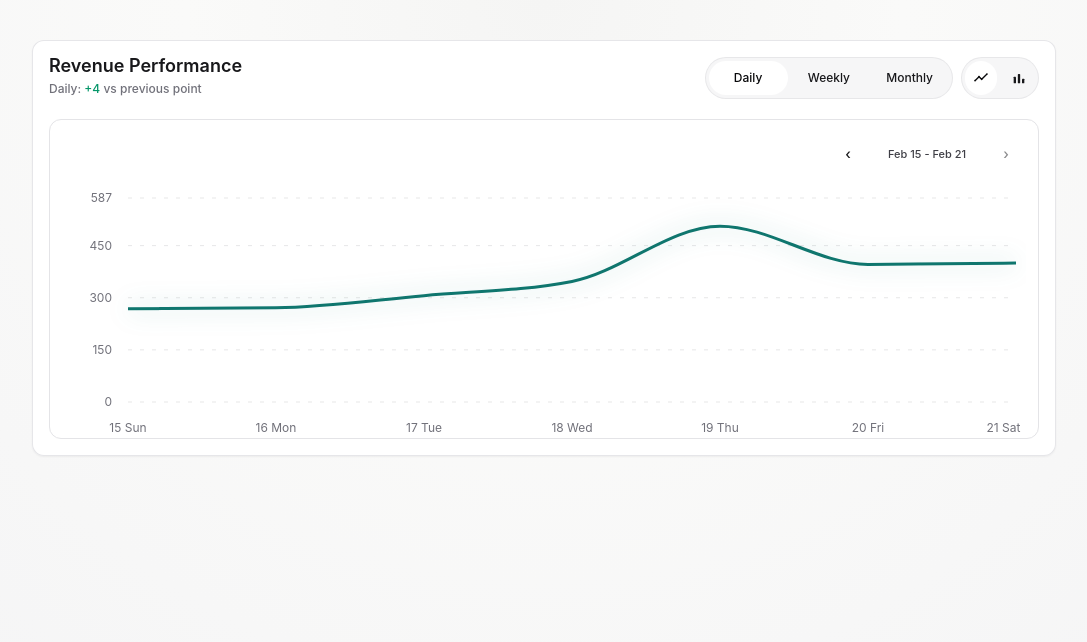
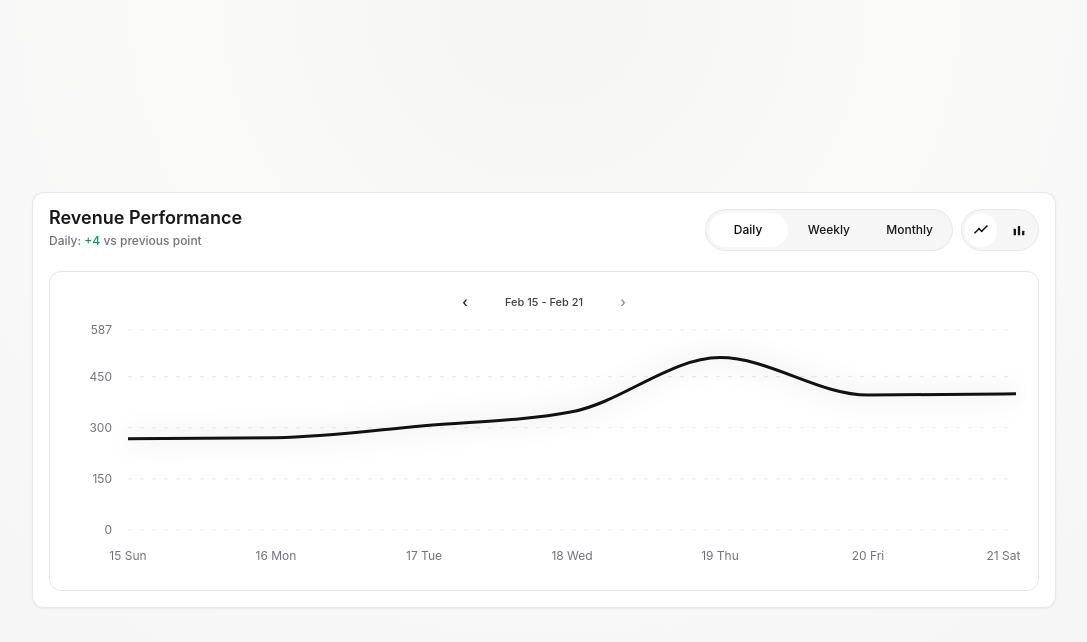
Before and after one commit to tawfikmanham/interaction-lab-daily-ui, a Next.js app: page /daily-ui/chart-playground in a window 1280 px wide. Shown: the top 642 px of the page, without its empty margins (96-1183 px from the left). Built offline with nearby package versions, Linux system fonts and the light colour scheme.

Commit message:
Build interactive chart playground refinements

```diff
--- a/app/daily-ui/chart-playground/page.tsx
+++ b/app/daily-ui/chart-playground/page.tsx
@@ -2,7 +2,7 @@ import { InteractiveGraphCard } from "@/components/interactive-graph-card";
 
 export default function ChartPlaygroundPage() {
   return (
-    <main className="min-h-screen bg-[radial-gradient(circle_at_top,_#f5f5f4_0%,_#fafaf9_35%,_#f4f4f5_100%)] px-4 py-10 sm:px-6 lg:px-10">
+    <main className="flex min-h-screen items-center bg-[radial-gradient(circle_at_top,_#f5f5f4_0%,_#fafaf9_35%,_#f4f4f5_100%)] px-4 py-0 sm:px-6 lg:px-10">
       <section className="mx-auto w-full max-w-5xl">
         <InteractiveGraphCard />
       </section>
--- a/components/interactive-graph-card.tsx
+++ b/components/interactive-graph-card.tsx
@@ -50,22 +50,22 @@ type ChartMode = "line" | "bar";
 
 const DATASET_TONE: Record<DatasetKey, Tone> = {
   daily: {
-    line: "#0f766e",
-    glow: "rgba(15,118,110,0.35)",
-    areaStart: "rgba(15,118,110,0.32)",
-    areaEnd: "rgba(15,118,110,0.02)",
+    line: "#111111",
+    glow: "rgba(17,17,17,0.28)",
+    areaStart: "rgba(17,17,17,0.24)",
+    areaEnd: "rgba(17,17,17,0.02)",
   },
   weekly: {
-    line: "#1d4ed8",
-    glow: "rgba(29,78,216,0.35)",
-    areaStart: "rgba(29,78,216,0.32)",
-    areaEnd: "rgba(29,78,216,0.02)",
+    line: "#111111",
+    glow: "rgba(17,17,17,0.28)",
+    areaStart: "rgba(17,17,17,0.24)",
+    areaEnd: "rgba(17,17,17,0.02)",
   },
   monthly: {
-    line: "#b45309",
-    glow: "rgba(180,83,9,0.35)",
-    areaStart: "rgba(180,83,9,0.32)",
-    areaEnd: "rgba(180,83,9,0.02)",
+    line: "#111111",
+    glow: "rgba(17,17,17,0.28)",
+    areaStart: "rgba(17,17,17,0.24)",
+    areaEnd: "rgba(17,17,17,0.02)",
   },
 };
 
@@ -337,15 +337,15 @@ export function InteractiveGraphCard() {
           role="application"
           aria-label="Interactive chart, drag left or right to pan history"
         >
-          <div className="mb-2 flex justify-end">
-            <div className="flex items-center gap-0.5 rounded-lg bg-white/90 px-0.5 py-1">
+          <div className="pointer-events-none absolute left-1/2 top-2 z-20 -translate-x-1/2">
+            <div className="pointer-events-auto flex items-center gap-0.5 rounded-full bg-white/90 px-1 py-1">
               <Button
                 type="button"
                 variant="ghost"
                 size="icon"
                 onClick={goPrev}
                 disabled={panConfig.value <= panConfig.min}
-                className="h-7 w-7 rounded-md text-zinc-700 hover:bg-zinc-100"
+                className="h-7 w-7 rounded-full text-zinc-700 hover:bg-zinc-100"
                 aria-label="Previous timeframe"
               >
                 <span aria-hidden>‹</span>
@@ -370,7 +370,7 @@ export function InteractiveGraphCard() {
                 size="icon"
                 onClick={goNext}
                 disabled={panConfig.value >= panConfig.max}
-                className="h-7 w-7 rounded-md text-zinc-700 hover:bg-zinc-100"
+                className="h-7 w-7 rounded-full text-zinc-700 hover:bg-zinc-100"
                 aria-label="Next timeframe"
               >
                 <span aria-hidden>›</span>
@@ -378,13 +378,13 @@ export function InteractiveGraphCard() {
             </div>
           </div>
 
-          <div style={{ height: "calc(100% - 40px)" }}>
+          <div className="h-full">
             {mounted ? (
               <ResponsiveContainer width="100%" height="100%">
                 {chartMode === "line" ? (
                   <LineChart
                     data={activeData}
-                    margin={{ top: 14, right: 10, left: 10, bottom: 6 }}
+                    margin={{ top: 46, right: 10, left: 10, bottom: 18 }}
                     onMouseEnter={() => setHovered(true)}
                     onMouseLeave={() => setHovered(false)}
                   >
@@ -448,7 +448,7 @@ export function InteractiveGraphCard() {
                 ) : (
                   <BarChart
                     data={activeData}
-                    margin={{ top: 14, right: 10, left: 10, bottom: 6 }}
+                    margin={{ top: 46, right: 10, left: 10, bottom: 18 }}
                     onMouseEnter={() => setHovered(true)}
                     onMouseLeave={() => setHovered(false)}
                   >
```
Also changed, not shown: 1 other file (tests, documents, lock files or other folders).
